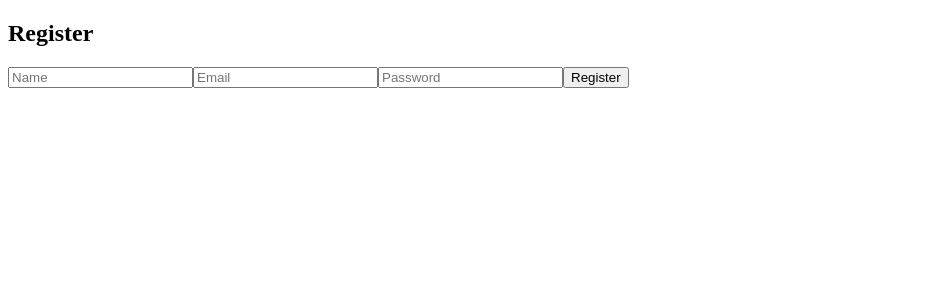
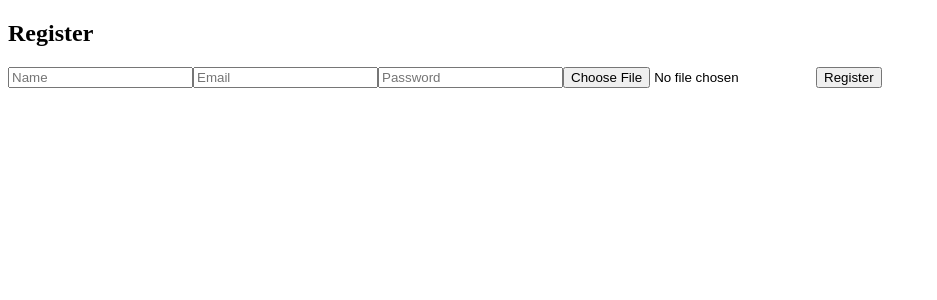
Before and after one commit to Keshav766/Web_1_Beginner_Task_Project, a React (Create React App) app in the folder frontend/: page /register in a window 1280 px wide. Shown: the top 300 px of the page, without its empty margins (0-937 px from the left). Built offline with nearby package versions, Linux system fonts and the light colour scheme.

Commit message:
Added file upload and preview in register form

```diff
--- a/frontend/src/pages/Register.jsx
+++ b/frontend/src/pages/Register.jsx
@@ -6,15 +6,22 @@ function Register() {
     const [name, setName] = useState("");
     const [email, setEmail] = useState("");
     const [password, setPassword] = useState("");
+    const [file, setFile] = useState(null);
+    const [preview, setPreview] = useState(null);
     const navigate = useNavigate();
+    const formData = new FormData();
 
     const handleRegister = async (e) => {
         e.preventDefault();
 
         try {
-            const res = await API.post("/user/register", {
-                name, email, password,
-            });
+
+            formData.append("name", name);
+            formData.append("email", email);
+            formData.append("password", password);
+            formData.append("profileImage", file);
+
+            const res = await API.post("/user/register", formData);
             console.log("Register Success:", res.data);
             navigate("/login")
         } catch (err) {
@@ -42,6 +49,15 @@ function Register() {
                     placeholder="Password"
                     onChange={(e) => setPassword(e.target.value)}
                 />
+                <input
+                    type="file"
+                    onChange={(e) => {
+                        const selectedFile = e.target.files[0];
+                        setFile(selectedFile);
+                        setPreview(URL.createObjectURL(selectedFile));
+                    }}
+                    />
+                    {preview && <img src={preview} alt="preview" width="100" />}
 
                 <button type="submit">Register</button>
             </form>
```
